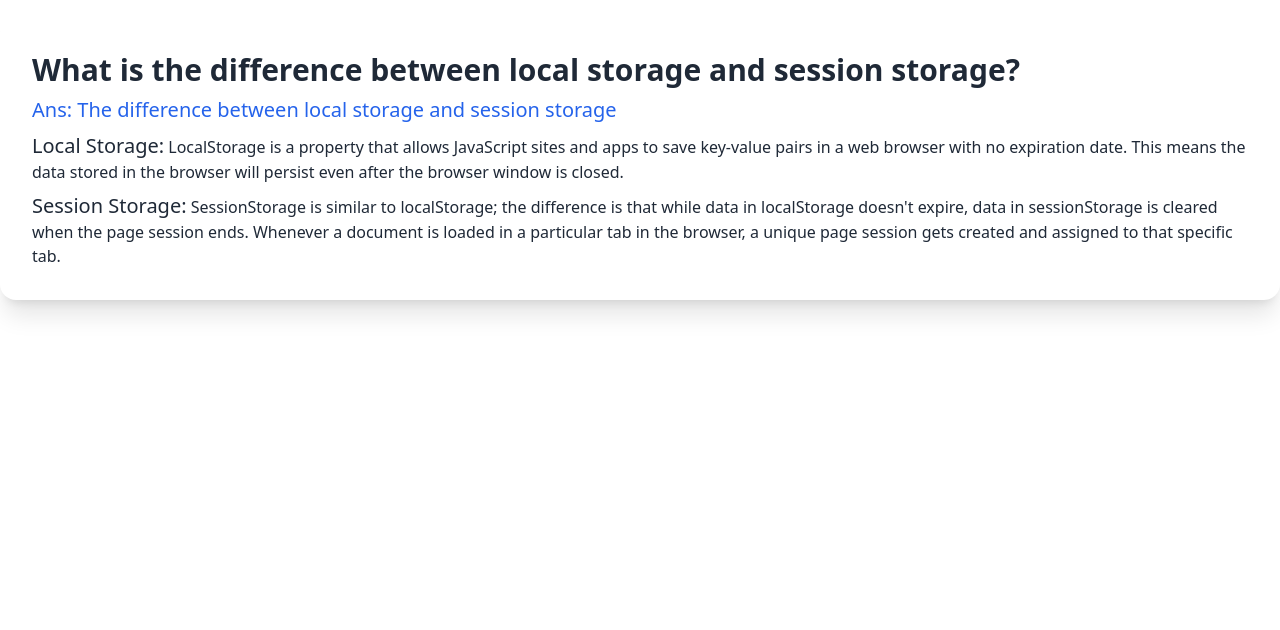
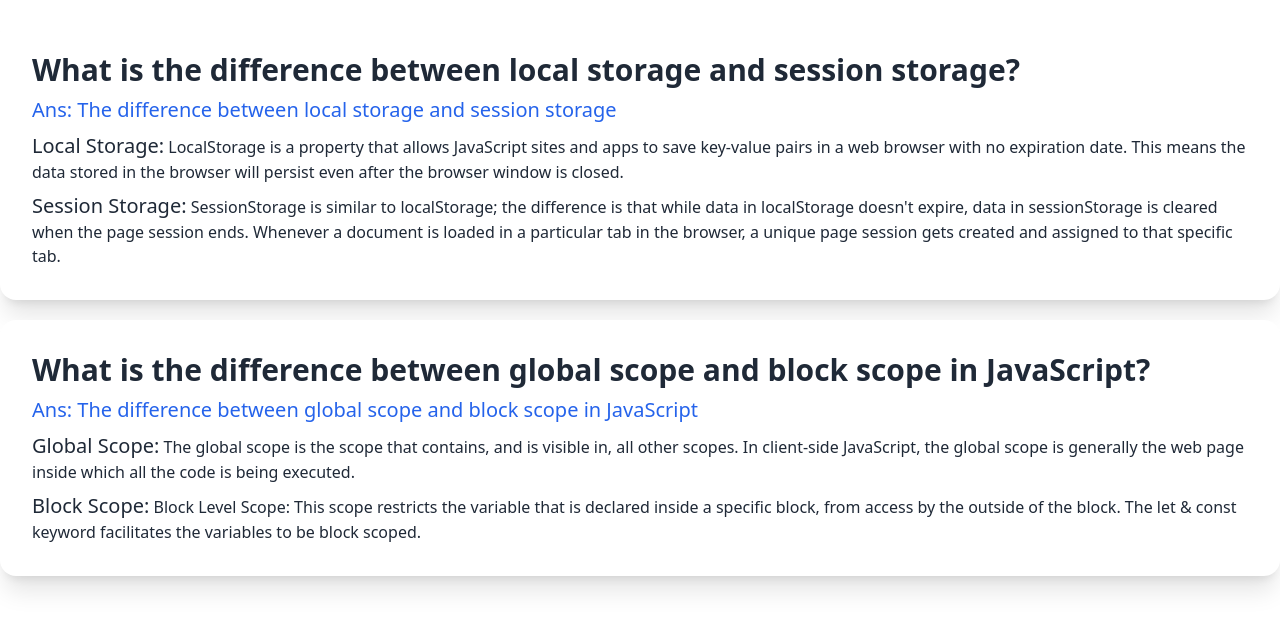
Before and after one commit to HasanBakar/b6-type-monster-debug-assignment-HasanBakar, a plain HTML site: page blog.html in a window 1280 px wide. Drawn offline with nearby package versions, Linux system fonts and the light colour scheme.

Commit message:
question no 2 solution added

```diff
--- a/blog.html
+++ b/blog.html
@@ -36,7 +36,23 @@
                     </div>
                 </div>
 
-
+                <div class="card w-12/9 bg-base-100 mt-5 shadow-xl">
+                    <div class="card-body">
+                        <h2 class="card-title text-3xl">What is the difference between global scope and block scope in
+                            JavaScript?</h2>
+                        <h2 class="text-bold text-xl text-blue-600">Ans: The difference between global scope and block
+                            scope in
+                            JavaScript</h2>
+                        <p><span class="text-xl text-blod">Global Scope:</span> The global scope is the scope that
+                            contains, and is visible in, all other scopes. In client-side JavaScript, the global scope
+                            is generally the web page inside which all the code is being executed.
+                        </p>
+                        <p><span class="text-xl text-blod">Block Scope:</span> Block Level Scope: This scope restricts
+                            the variable that is declared inside a specific block, from access by the outside of the
+                            block. The let & const keyword facilitates the variables to be block scoped.
+                        </p>
+                    </div>
+                </div>
 
 
 
```
